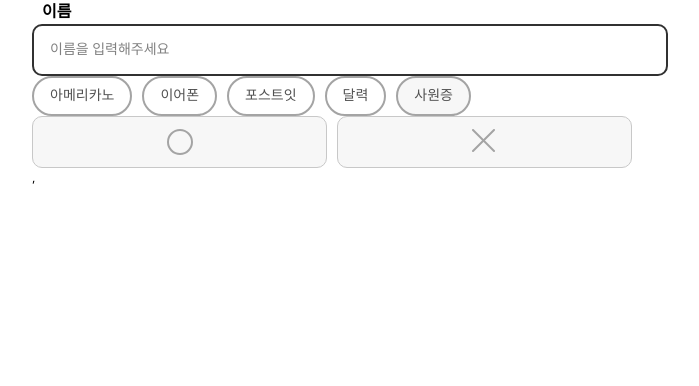
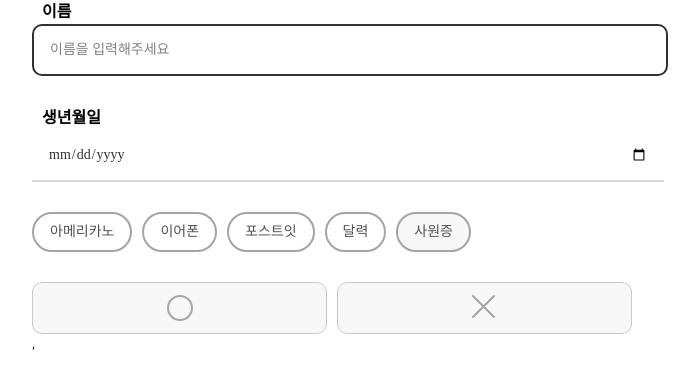
Before and after one commit to TeamQuestionMark/FineMeWeb, a React (Create React App) app: page /stage-components in a window 1280 px wide. Shown: the top 386 px of the page, without its empty margins (308-1007 px from the left). Built offline with nearby package versions, Linux system fonts and the light colour scheme.

Commit message:
update: textfield date type

```diff
--- a/src/components/TextField.tsx
+++ b/src/components/TextField.tsx
@@ -3,6 +3,7 @@ import Validator from '@/utils/Validator';
 import React, {
   ChangeEventHandler,
   Dispatch,
+  HTMLInputTypeAttribute,
   SetStateAction,
   useCallback,
   useImperativeHandle,
@@ -13,7 +14,10 @@ import styled from 'styled-components';
 import { Body4 } from './Typography';
 import { typographyCss } from './Typography/styles';
 
-const StyledInput = styled.div<{ error: boolean }>`
+const StyledInput = styled.div<{
+  error: boolean;
+  inputType?: HTMLInputTypeAttribute;
+}>`
   input {
     width: 100%;
     padding: 14px 16px;
@@ -22,6 +26,14 @@ const StyledInput = styled.div<{ error: boolean }>`
     background-color: ${COLORS.white};
     ${typographyCss.body1}
     color: ${COLORS.gray900};
+
+    ${({ inputType }) =>
+      inputType === 'date' &&
+      `
+      border: none;
+      border-radius: 0;
+      border-bottom: 2px #D9D9D9 solid;
+    `};
 
     ::placeholder {
       ${typographyCss.body1}
@@ -49,6 +61,7 @@ interface TextFieldProps extends React.HTMLProps<HTMLInputElement> {
   validator?: Validator;
   label?: string;
   value: string;
+  type?: HTMLInputTypeAttribute;
 }
 
 const TextField = React.forwardRef<TextFieldRef, TextFieldProps>(
@@ -121,7 +134,7 @@ const TextField = React.forwardRef<TextFieldRef, TextFieldProps>(
             {label}
           </Body4>
         )}
-        <StyledInput error={!isValid}>
+        <StyledInput error={!isValid} inputType={textInputProps.type}>
           <input
             ref={inputRef}
             aria-label={label || textInputProps.name || textInputProps.id}
--- a/src/pages/StageComponentsPage.tsx
+++ b/src/pages/StageComponentsPage.tsx
@@ -37,7 +37,7 @@ const StageComponentsPage = () => {
     setText(e.currentTarget.value);
   };
   return (
-    <div>
+    <div style={{ display: 'flex', flexDirection: 'column', rowGap: '30px' }}>
       <TextField
         ref={inputRef}
         label="이름"
@@ -46,6 +46,14 @@ const StageComponentsPage = () => {
         onInput={handleChangeInput}
         validator={validator}
         placeholder="이름을 입력해주세요"
+      />
+      <TextField
+        ref={inputRef}
+        type="date"
+        label="생년월일"
+        id="birth"
+        value={text}
+        onInput={handleChangeInput}
       />
       <ChipGroup>
         {Object.entries(chipInputs).map(([label, isChecked]) => (
```
